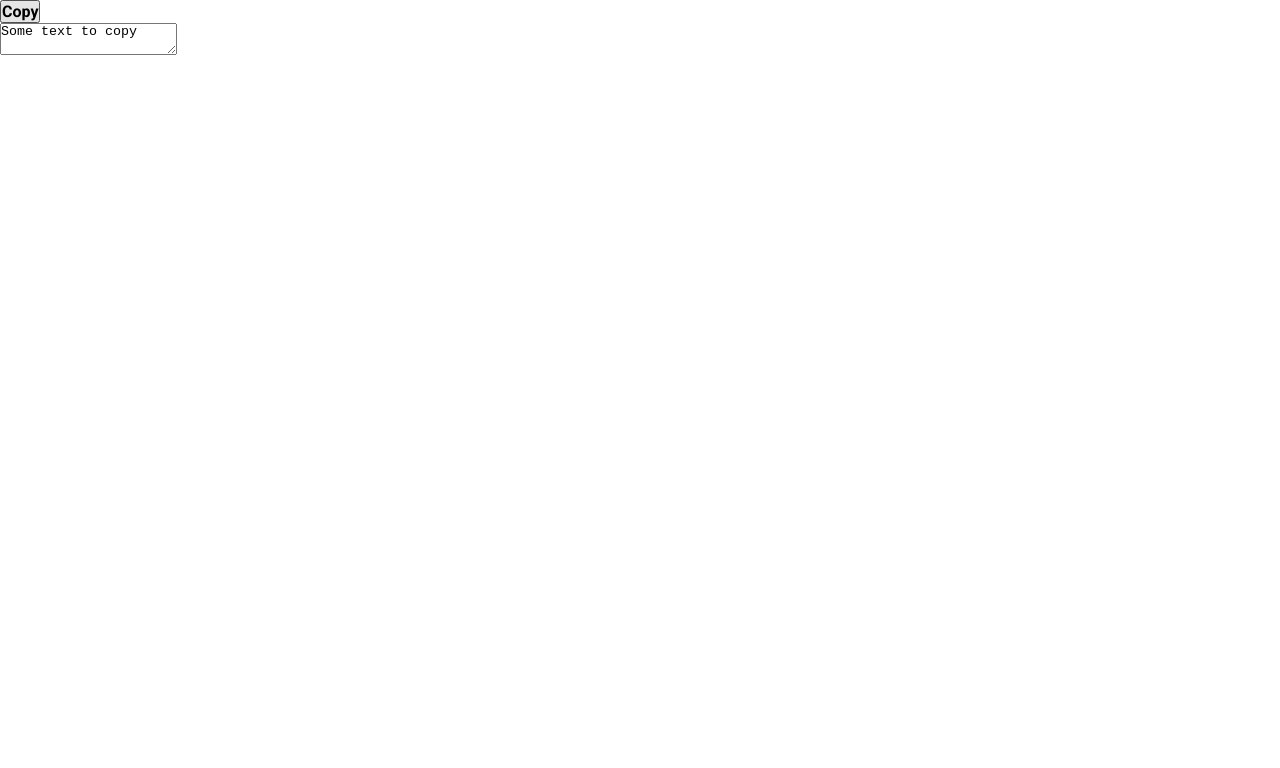
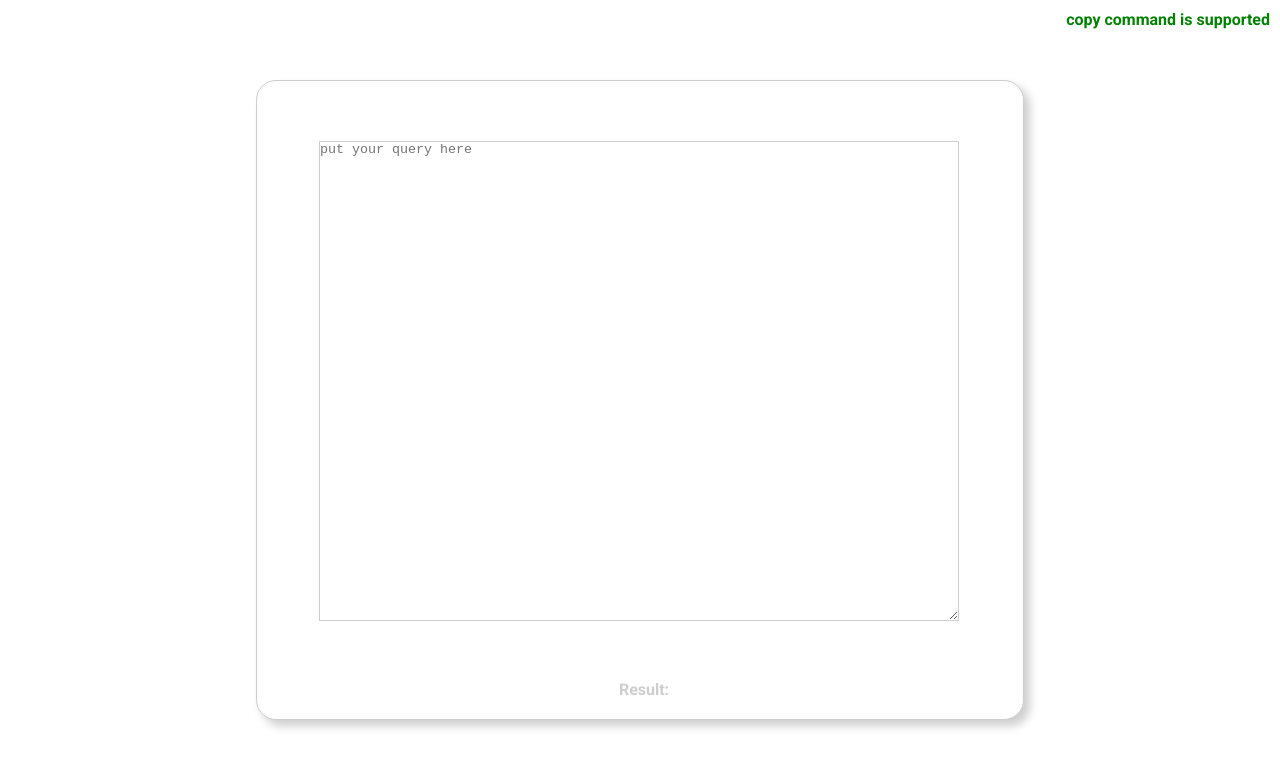
Before and after one commit to adminOtherside/query-to-string, a React (Create React App) app: page / in a window 1280 px wide. Shown: the top 768 px of the page. Built offline with nearby package versions, Linux system fonts and the light colour scheme.

Commit message:
add: text area and parse

```diff
--- a/src/pages/Home/index.tsx
+++ b/src/pages/Home/index.tsx
@@ -1,29 +1,60 @@
-import React, { useRef, useState } from 'react';
+import React, { useState } from 'react';
+import { StringDecoder } from 'string_decoder';
+import { Container, Content } from './styles';
 
 export default function CopyExample() {
   const [copySuccess, setCopySuccess] = useState('');
-  const textAreaRef = useRef(null);
+  const [text, setText] = useState('');
 
-  function copyToClipboard(e) {
-    textAreaRef.current.select();
-    document.execCommand('copy');
+  function handleText(e: string) {
+    console.log(e);
 
-    e.target.focus();
-    setCopySuccess('Copied!');
+    const expression = /\r?\n|\r/g;
+    const expression2 = /^/gm;
+    const expression3 = /$/gm;
+    const subst = ``;
+    const subst2 = `"`;
+    const subst3 = `"`;
+
+    const result = e
+      .replace(expression, subst)
+      .replace(expression2, subst2)
+      .replace(expression3, subst3);
+
+    console.log(result);
+
+    navigator.clipboard.writeText(result).then(
+      function () {
+        setCopySuccess('Query parsed and add to clipBoard');
+      },
+      function () {
+        setCopySuccess('Not Copied!');
+      },
+    );
+
+    setText(result);
   }
 
   return (
-    <div>
-      {document.queryCommandSupported('copy') && (
-        <div>
-          <button onClick={copyToClipboard}>Copy</button>
-          {copySuccess}
-        </div>
-      )}
-      <form>
-        <textarea ref={textAreaRef} value="Some text to copy" />
-      </form>
-    </div>
+    <Container>
+      <Content>
+        {document.queryCommandSupported('copy') ? (
+          <span className="support">copy command is supported</span>
+        ) : (
+          <span className="notsupport">copy command is NOT supported</span>
+        )}
+        <span className="succsess">{copySuccess}</span>
+        <textarea
+          placeholder="put your query here"
+          autoFocus
+          onChange={e => handleText(e.target.value)}
+        />
+        <h4>
+          Result:
+          <p className="result">{text}</p>
+        </h4>
+      </Content>
+    </Container>
   );
 }
 
--- a/src/pages/Home/styles.ts
+++ b/src/pages/Home/styles.ts
@@ -5,12 +5,61 @@ export const Container = styled.div`
   flex-direction: column;
   width: 100vw;
   height: 100vh;
+  background-color: white;
+`;
+export const Content = styled.div`
+  display: flex;
+  flex-direction: column;
+  align-items: center;
+  margin: auto;
+  height: 80vh;
+  width: 60vw;
   padding-right: 2px;
   background-color: white;
-  color: black;
+  border-radius: 20px;
+  box-shadow: 6px 6px 10px #cecece;
+  border: solid #cecece 1px;
 
-  div.page {
+  text-align: left;
+
+  textarea {
     margin: auto;
-    font-size: 50px;
+    height: 60vh;
+    width: 50vw;
+    border: solid #cecece 1px;
+    & ::placeholder {
+      margin-top: 50%;
+    }
+  }
+  h4 {
+    color: #cecece;
+    text-align: left;
+    margin-left: 10px;
+  }
+  p.result {
+    padding: 10px;
+
+    color: #cecece;
+    font-size: 12px;
+    text-align: left;
+  }
+
+  span.succsess {
+    position: absolute;
+    margin: auto;
+    top: 10px;
+    color: blue;
+  }
+  span.support {
+    position: absolute;
+    top: 10px;
+    right: 10px;
+    color: green;
+  }
+  span.notsupport {
+    position: absolute;
+    right: 10px;
+    top: 10px;
+    color: red;
   }
 `;
```
Also changed, not shown: src/functions/queryStractor.ts (added, +39 -0 lines).
